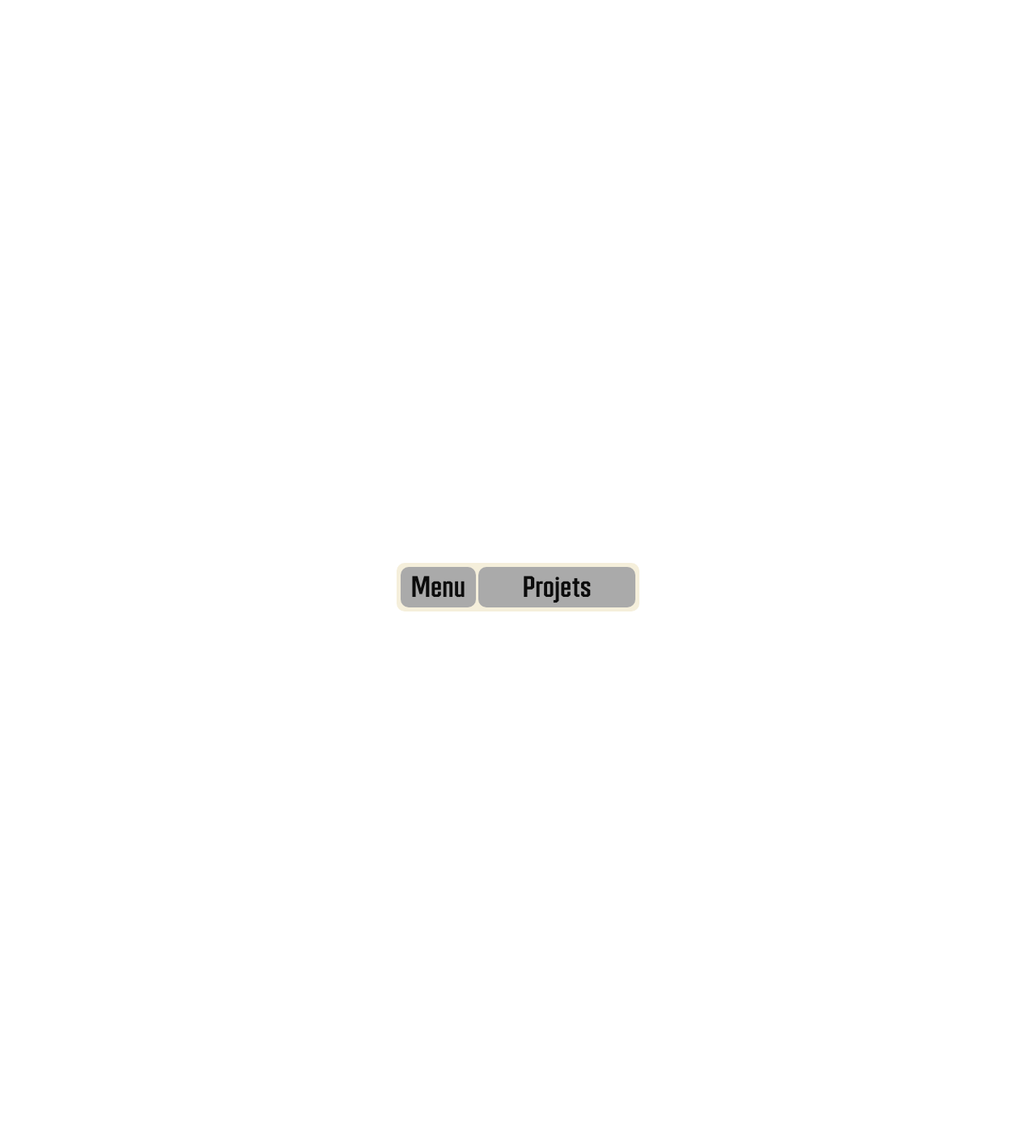
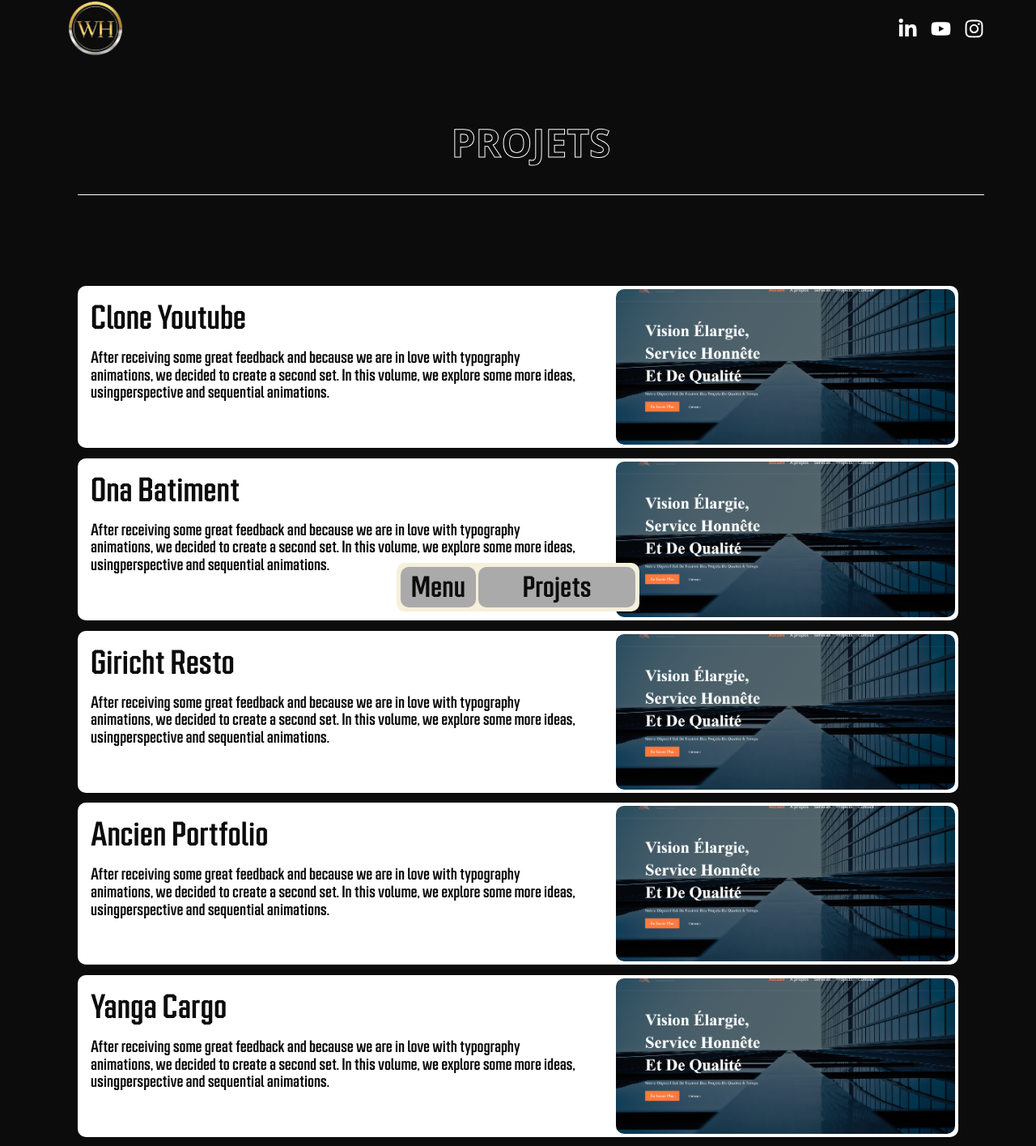
Before and after one commit to William-Hortone/porfolio2023, a React (Create React App) app: page /projects in a window 1280 px wide. Shown: the part 25-1440 px from the top of the page at 81% size. Before the commit the page ends 800 px from the top, so only its background shows below. Built offline with nearby package versions, Linux system fonts and the light colour scheme; a web font is replaced by a local one.

Commit message:
added the dark light mode

```diff
--- a/src/App.css
+++ b/src/App.css
@@ -60,3 +60,26 @@
     padding: 4rem 2rem;
   }
 }
+.text-initial-color {
+  color: var(--color-black);
+  transition: color 0.5s ease;
+}
+.text-new-color {
+  color: var(--color-white);
+  transition: color 0.5s ease;
+}
+.sp-new-bg {
+  background-color: var(--color-black);
+  transition: background 0.3s ease;
+}
+.sp-initial-bg {
+  background-color: var(--color-white);
+  transition: background 0.3s ease;
+}
+
+.color-white {
+  color: var(--color-white);
+}
+.color-black {
+  color: var(--color-black);
+}
--- a/src/components/Footer/Footer.jsx
+++ b/src/components/Footer/Footer.jsx
@@ -2,9 +2,9 @@ import React from "react";
 import { FaArrowRight } from "react-icons/fa";
 import "./footer.css";
 
-const Footer = () => {
+const Footer = ({ color }) => {
   return (
-    <div className="app__footer section__padding" id="contact">
+    <div className={`${color}` + " app__footer section__padding"} id="contact">
       <div className="app__footer-box_titles">
         <h3>TU EMBAUCHES ?</h3>
         <h3>UNE COLLABORATION ?</h3>
--- a/src/components/Footer/footer.css
+++ b/src/components/Footer/footer.css
@@ -5,8 +5,9 @@
   display: flex;
   flex-direction: column;
   justify-content: space-between;
-  color: var(--color-white);
+  /* color: var(--color-white); */
 }
+/* .footer-color */
 .app__footer-box_titles {
   display: flex;
   justify-content: space-between;
--- a/src/components/SingleProject/SingleProject.jsx
+++ b/src/components/SingleProject/SingleProject.jsx
@@ -4,7 +4,14 @@ import images from "../../constants/images";
 
 import "./singleProject.css";
 
-const SingleProject = ({ title, text }) => {
+const SingleProject = ({
+  title,
+  text,
+  initialColor,
+  newColor,
+  sProjectNewBg,
+  sProjectNInitialBg,
+}) => {
   const elementRef = useRef(null);
 
   // useEffect(() => {
@@ -31,27 +38,37 @@ const SingleProject = ({ title, text }) => {
   //   };
   // }, []);
 
-  useEffect(() => {
-    const element = elementRef.current;
+  // useEffect(() => {
+
+  const [scroll, setScroll] = useState(false);
+
+  const handleChangeBg = () => {
+    if (window.scrollY >= 900) {
+      setScroll(true);
+    } else setScroll(false);
+  };
+  window.addEventListener("scroll", handleChangeBg);
+
+  // const element = elementRef.current;
   // const rightElement = rightElementRef.current;
 
-    const handleScroll = () => {
-      const scrollTop =
-        window.pageYOffset || document.documentElement.scrollTop;
-      const elementOffsetTop = element.offsetTop;
-      const elementHeight = element.offsetHeight;
+  // const handleScroll = () => {
+  //   const scrollTop =
+  //     window.pageYOffset || document.documentElement.scrollTop;
+  //   const elementOffsetTop = element.offsetTop;
+  //   const elementHeight = element.offsetHeight;
 
   // const rightElementOffsetTop = rightElement.offsetTop;
   // const rightElementHeight = rightElement.offsetHeight;
 
-      if (
-        scrollTop >
-        elementOffsetTop - window.innerHeight + elementHeight / 2
-      ) {
-        element.classList.add("animated");
-      } else {
-        element.classList.remove("animated");
-      }
+  // if (
+  //   scrollTop >
+  //   elementOffsetTop - window.innerHeight + elementHeight / 2
+  // ) {
+  //   element.classList.add("animated");
+  // } else {
+  //   element.classList.remove("animated");
+  // }
   // if (
   //   scrollTop >
   //   rightElementOffsetTop - window.innerHeight + rightElementHeight / 2
@@ -60,22 +77,30 @@ const SingleProject = ({ title, text }) => {
   // } else {
   //   rightElement.classList.remove("animated");
   // }
-    };
+  //   };
 
-    window.addEventListener("scroll", handleScroll);
-    return () => {
-      window.removeEventListener("scroll", handleScroll);
-    };
-  }, []);
+  //   window.addEventListener("scroll", handleScroll);
+  //   return () => {
+  //     window.removeEventListener("scroll", handleScroll);
+  //   };
+  // }, []);
 
   return (
     <div
-      className="app__singleProject scroll-animation-right-project"
-      ref={elementRef}
+      className={
+        scroll
+          ? `${sProjectNewBg}` +
+            " app__singleProject scroll-animation-right-project"
+          : `${sProjectNInitialBg}` +
+            " app__singleProject scroll-animation-right-project"
+      }
+      //
+
+      // ref={elementRef}
     >
       <div className="app__singleProject-left">
-        <h2>{title}</h2>
-        <p>{text}</p>
+        <h2 className={scroll ? `${newColor}` : `${initialColor}`}>{title}</h2>
+        <p className={scroll ? `${newColor}` : `${initialColor}`}>{text}</p>
       </div>
       <div className="app__singleProject-right">
         {/* <video
--- a/src/components/SingleProject/singleProject.css
+++ b/src/components/SingleProject/singleProject.css
@@ -5,9 +5,19 @@
   align-items: center;
   border-radius: 10px;
   gap: 2rem;
+  /* background-color: var(--color-white); */
+  padding: 0.25rem;
+  /* background-color: yellow; */
+}
+.sp-new-bg {
+  background-color: var(--color-black);
+  transition: background 0.3s ease;
+}
+.sp-initial-bg {
   background-color: var(--color-white);
-  padding: 0.25rem;
+  transition: background 0.3s ease;
 }
+
 .app__singleProject-left {
   flex: 3;
   height: 100%;
@@ -21,16 +31,30 @@
   font-size: 2.3rem;
   font-family: var(--font-base);
   font-weight: 100;
-  color: var(--color-black);
+  /* color: var(--color-black); */
   text-transform: capitalize;
 }
+
 .app__singleProject-left p {
   font-size: 18px;
   font-weight: 100;
   font-family: var(--font-base);
-  color: var(--color-black);
+  /* color: var(--color-black); */
   line-height: 1.2;
   /* opacity: 0.7; */
+}
+
+.text-initial-color {
+  color: var(--color-black);
+  transition: color 0.5s ease;
+}
+.text-new-color {
+  color: var(--color-white);
+  transition: color 0.5s ease;
+}
+.text-new-color2 {
+  color: var(--color-white);
+  transition: color 0.5s ease;
 }
 .app__singleProject-right {
   position: relative;
--- a/src/pages/About/About.jsx
+++ b/src/pages/About/About.jsx
@@ -18,7 +18,7 @@ const About = () => {
       <Skills />
       <span className="line" />
       <Certificate />
-      <Footer />
+      <Footer color={"color-white"} />
     </div>
   );
 };
--- a/src/pages/Home/Home.jsx
+++ b/src/pages/Home/Home.jsx
@@ -19,7 +19,7 @@ const Home = () => {
       <WebInt />
       <SlidingText />
       <RecentProjects />
-      <Footer />
+      <Footer color={"color-white"} />
     </div>
   );
 };
--- a/src/pages/Projects/Projects.jsx
+++ b/src/pages/Projects/Projects.jsx
@@ -1,10 +1,97 @@
-import React from "react";
-import { Navbar } from "../../components";
+import React, { useState } from "react";
+import { Navbar, SingleProject, Title, Header, Footer } from "../../components";
+import "./projects.css";
+
 const Projects = () => {
+  const [scroll, setScroll] = useState(false);
+
+  const handleChangeBg = () => {
+    if (window.scrollY >= 900) {
+      setScroll(true);
+    } else setScroll(false);
+  };
+  window.addEventListener("scroll", handleChangeBg);
+
   return (
-    <div>
-      Project
+    <div
+      className={scroll ? "app__projects new-bg" : " app__projects initial-bg"}
+    >
       <Navbar />
+      <Header />
+      <div className="app__about-title section__spadding">
+        <Title title="Projets" />
+        <span className="line" />
+      </div>
+      <div className="app__projects-container section__padding">
+        <SingleProject
+          // color={scroll ? "#0000" : "#ffff"}
+          initialColor={"text-initial-color"}
+          newColor={"text-new-color"}
+          title="Clone Youtube"
+          text=" After receiving some great feedback and because we are in love with
+          typography animations, we decided to create a second set. In this
+          volume, we explore some more ideas, usingperspective and sequential
+          animations."
+          sProjectNInitialBg={"sp-initial-bg"}
+          sProjectNewBg={"sp-new-bg"}
+        />
+        <SingleProject
+          title="Ona Batiment"
+          text=" After receiving some great feedback and because we are in love with
+          typography animations, we decided to create a second set. In this
+          volume, we explore some more ideas, usingperspective and sequential
+          animations."
+          initialColor={"text-initial-color"}
+          newColor={"text-new-color"}
+          sProjectNInitialBg={"sp-initial-bg"}
+          sProjectNewBg={"sp-new-bg"}
+        />
+        <SingleProject
+          title="Giricht Resto"
+          text=" After receiving some great feedback and because we are in love with
+          typography animations, we decided to create a second set. In this
+          volume, we explore some more ideas, usingperspective and sequential
+          animations."
+          initialColor={"text-initial-color"}
+          newColor={"text-new-color"}
+          sProjectNInitialBg={"sp-initial-bg"}
+          sProjectNewBg={"sp-new-bg"}
+        />
+        <SingleProject
+          title="Ancien Portfolio"
+          text=" After receiving some great feedback and because we are in love with
+          typography animations, we decided to create a second set. In this
+          volume, we explore some more ideas, usingperspective and sequential
+          animations."
+          initialColor={"text-initial-color"}
+          newColor={"text-new-color"}
+          sProjectNInitialBg={"sp-initial-bg"}
+          sProjectNewBg={"sp-new-bg"}
+        />
+        <SingleProject
+          title="Yanga Cargo"
+          text=" After receiving some great feedback and because we are in love with
+          typography animations, we decided to create a second set. In this
+          volume, we explore some more ideas, usingperspective and sequential
+          animations."
+          initialColor={"text-initial-color"}
+          newColor={"text-new-color"}
+          sProjectNInitialBg={"sp-initial-bg"}
+          sProjectNewBg={"sp-new-bg"}
+        />
+        <SingleProject
+          title="Clone Linkedin"
+          text=" After receiving some great feedback and because we are in love with
+          typography animations, we decided to create a second set. In this
+          volume, we explore some more ideas, usingperspective and sequential
+          animations."
+          initialColor={"text-initial-color"}
+          newColor={"text-new-color"}
+          sProjectNInitialBg={"sp-initial-bg"}
+          sProjectNewBg={"sp-new-bg"}
+        />
+      </div>
+      <Footer color={"color-black"} />
     </div>
   );
 };
--- /dev/null
+++ b/src/pages/Projects/projects.css
@@ -0,0 +1,27 @@
+.app__projects {
+  width: 100%;
+  height: auto;
+  display: flex;
+  flex-direction: column;
+  /* background-color: var(--color-black); */
+  /* color: red; */
+}
+.initial-bg {
+  background-color: var(--color-black);
+  transition: background 0.3s ease;
+}
+
+.new-bg {
+  background-color: var(--color-grey-one);
+  transition: background 0.3s ease;
+}
+
+.app__projects-container {
+  width: 100%;
+  height: 100%;
+  display: flex;
+  flex-direction: column;
+  gap: 0.8rem;
+  /* background-color: red; */
+  margin-top: 3rem;
+}
```
Also changed, not shown: src/components/SlidingText/slidingText.css (+21 -7 lines), src/containers/RecentProjects/RecentProjects.jsx (+12 -0 lines). Lines whose indentation alone changed are shown as unchanged.
